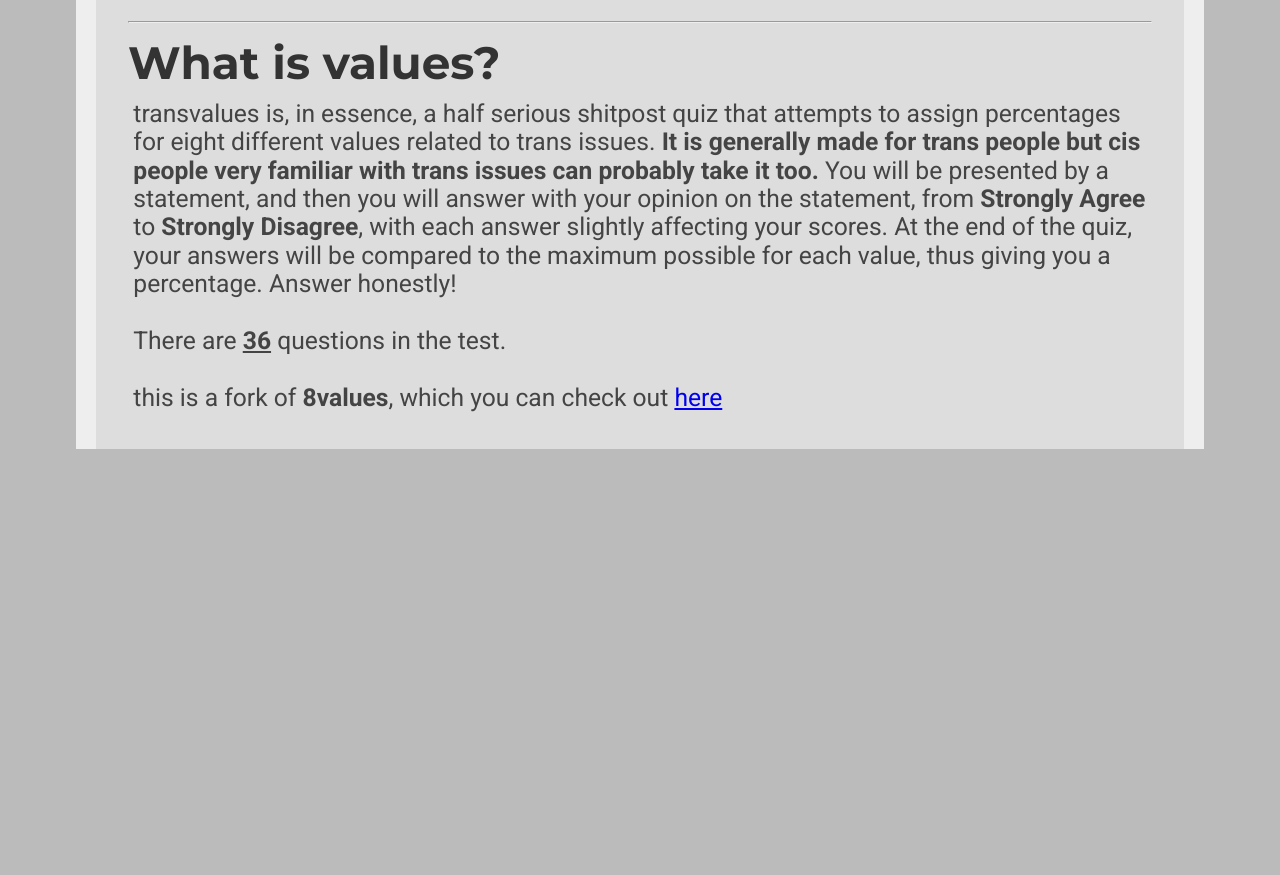
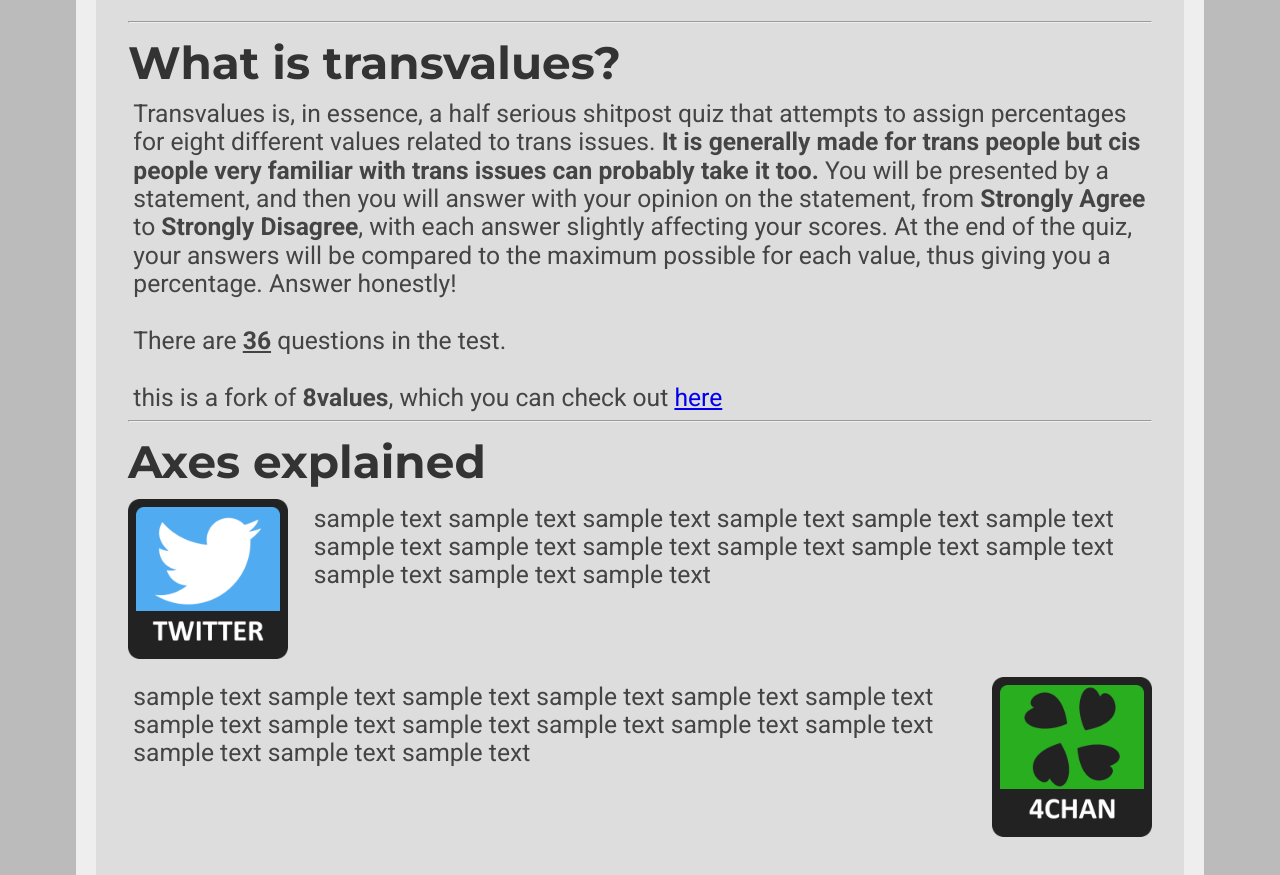
Before and after one commit to transvalues/transvalues.github.io, a plain HTML site: page index.html in a window 1280 px wide. Shown: the part 702-1577 px from the top of the page. Before the commit the page ends 1151 px from the top, so only its background shows below. Drawn offline with Linux system fonts and the light colour scheme.

Commit message:
explanation

```diff
--- a/index.html
+++ b/index.html
@@ -36,13 +36,25 @@
 <br>
 <button class="button" onclick="location.href='instructions.html';" style="font-size:36pt;">Click here to start!</button>
 <br><hr>
-<h2>What is values?</h2>
-    <p>transvalues is, in essence, a half serious shitpost quiz that attempts to assign percentages for eight different values related to trans issues.
+<h2>What is transvalues?</h2>
+    <p>Transvalues is, in essence, a half serious shitpost quiz that attempts to assign percentages for eight different values related to trans issues.
        <b>It is generally made for trans people but cis people very familiar with trans issues can probably take it too.</b>
       You will be presented by a statement, and then you will answer with your opinion on the statement, from <b>Strongly Agree</b> to <b>Strongly Disagree</b>, with each answer slightly affecting your scores. At the end of the quiz, your answers will be compared to the maximum possible for each value, thus giving you a percentage. Answer honestly!<br /><br />
     There are <b><u><span id="numOfQuestions"></span></u></b> questions in the test.</p>
     <br>
     <p>this is a fork of <b>8values</b>, which you can check out <a href="https://8values.github.io/">here</a></p>
+    <hr>
+    <h2>Axes explained</h2>
+      <a href="#anchor"><img src="value_images/twitter.png" class="leftexplain"></a>
+      <div class="leftexplain">
+         <p>sample text sample text sample text sample text sample text sample text sample text sample text sample text sample text sample text sample text sample text sample text sample text </p>
+      </div>
+      <br>
+      <a href="#anchor"><img src="value_images/4chan.png" class="rightexplain"></a>
+      <div class="rightexplain">
+
+          <p>sample text sample text sample text sample text sample text sample text sample text sample text sample text sample text sample text sample text sample text sample text sample text </p>
+      </div>
 
 <!-- This is the script for the page itself -->
 <script type="application/javascript"src="questions.js"></script>
--- a/questions.js
+++ b/questions.js
@@ -320,7 +320,6 @@ questions = [
           "socials": 3,
           "trus": -2,
           "hrt": 0,
-          "lib": -3
-      }
+          "lib": -3      }
   }
 ];
--- a/style.css
+++ b/style.css
@@ -103,6 +103,29 @@ div.center {
     display: block;
     font-size: 24pt;
     margin: auto;
+}
+div.leftexplain {
+    display: block;
+    overflow: auto;
+    height: 160px;
+}
+div.rightexplain {
+    display: block;
+    height: 160px;
+}
+img.leftexplain {
+    float: left;
+    margin-right: 2%;
+    width: auto;
+    height: 160px;
+    transition: transform .3s;
+}
+img.rightexplain {
+    float: right;
+    margin-left: 2%;
+    width: auto;
+    height: 160px;
+    transition: transform .3s;
 }
 img.quadcolumn {
     width: 23.75%;
```
